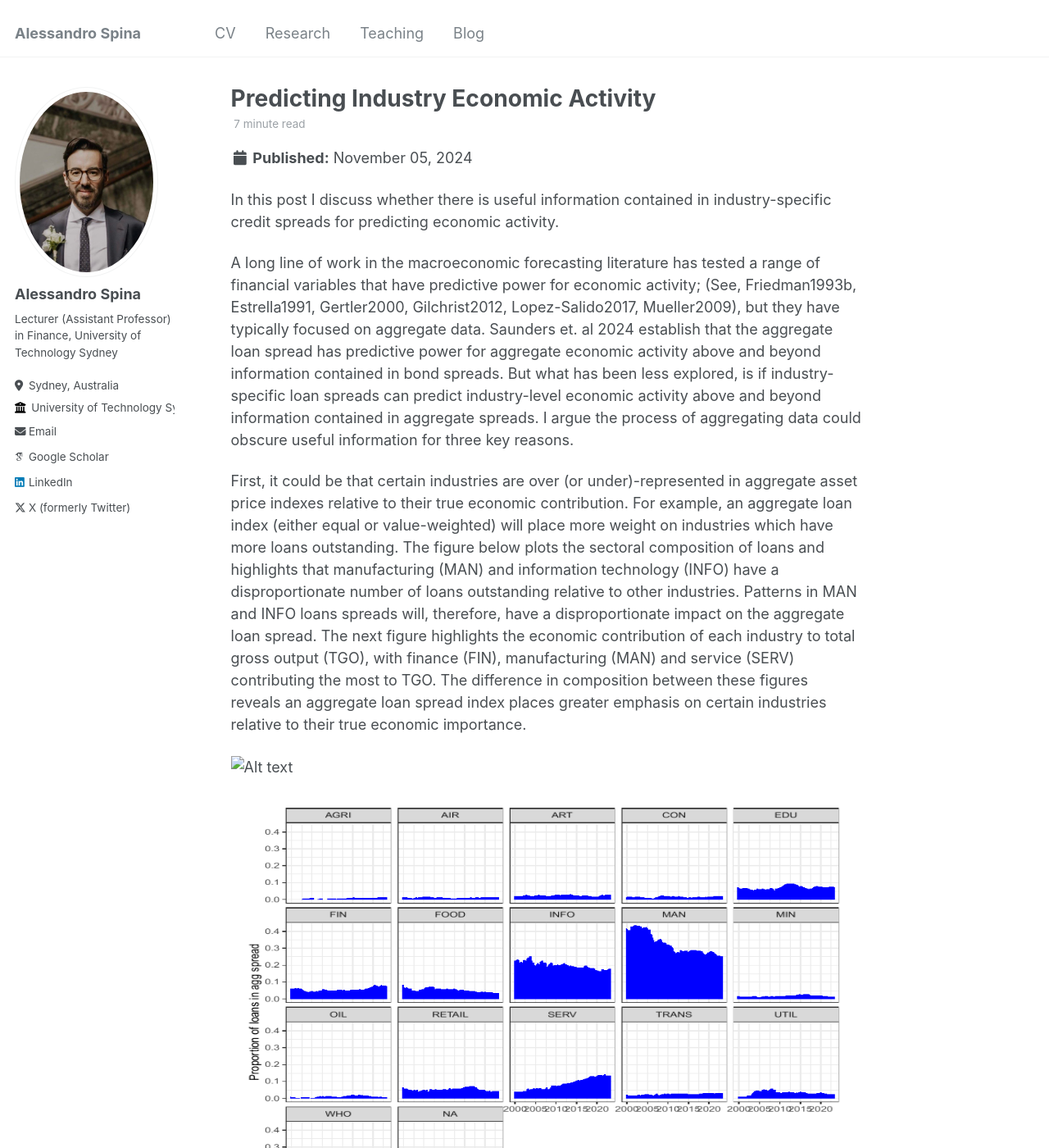
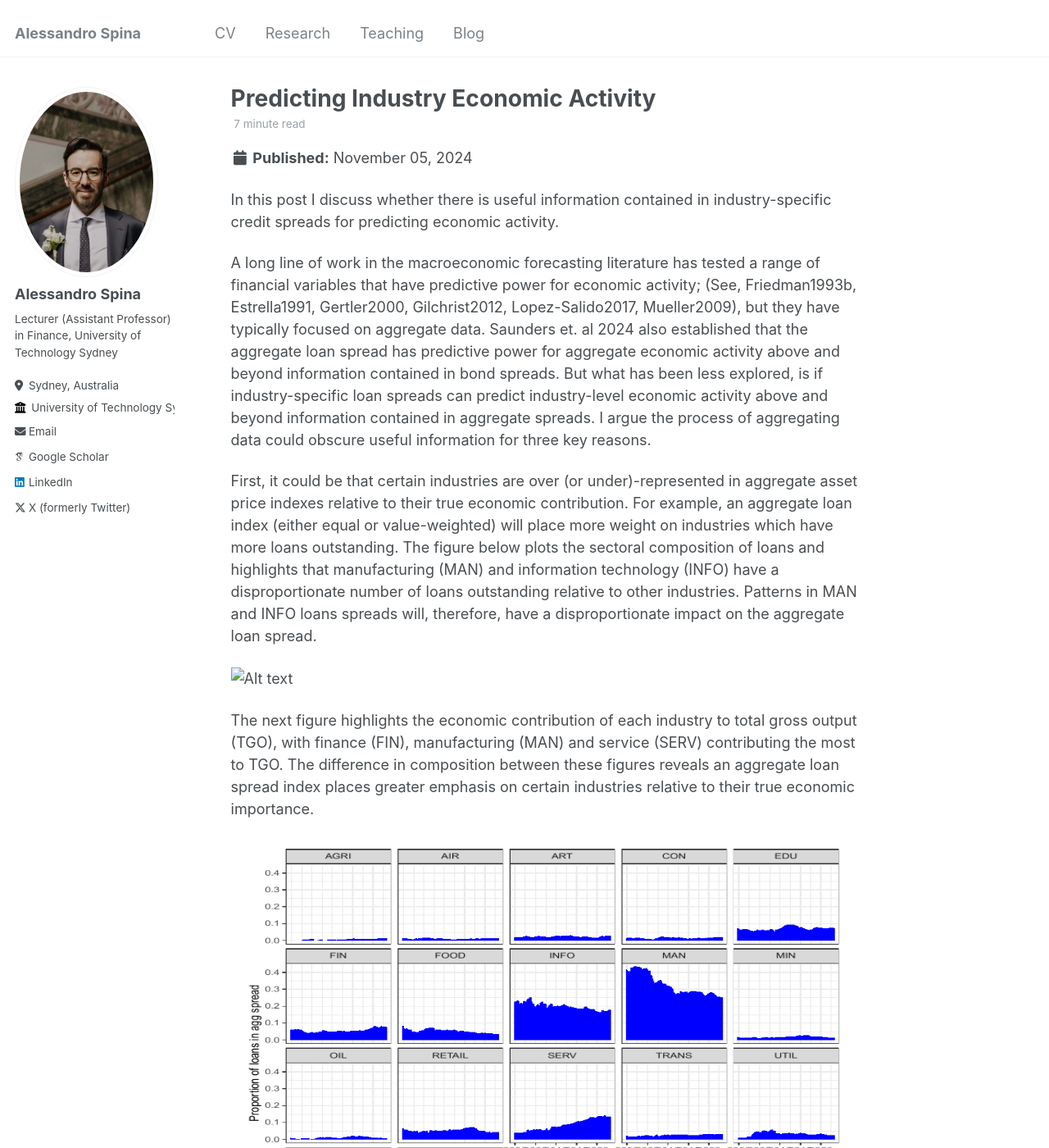
Before and after one commit to aspi6246/aspi6246.github.io, a Jekyll site: the page built from _posts/2024-11-05-blog-post-5.md, in a window 1280 px wide and 1400 px high. Shown: the whole window at 82% size. Built offline with Jekyll 4.4.1, drawn with Linux system fonts in a browser that asks for light colours; some web fonts are replaced; some of the changed text lies outside the part shown.

Commit message:
Update 2024-11-05-blog-post-5.md

```diff
--- a/_posts/2024-11-05-blog-post-5.md
+++ b/_posts/2024-11-05-blog-post-5.md
@@ -3,19 +3,21 @@ title: 'Predicting Industry Economic Activity'
 date: 2024-11-05
 permalink: /posts/2024/11/blog-post-5/
 tags:
-  - Monetary policy
-  - FOMC-drift
-  - RBA
+  - Loan spreads
+  - Predictability
+  - Equity returns
 ---
 
 In this post I discuss whether there is useful information contained in industry-specific credit spreads for predicting economic activity.
 
-A long line of work in the macroeconomic forecasting literature has tested a range of financial variables that have predictive power for economic activity; (See, Friedman1993b, Estrella1991, Gertler2000, Gilchrist2012, Lopez-Salido2017, Mueller2009), but they have typically focused on aggregate data. Saunders et. al 2024 establish that the aggregate loan spread has predictive power for aggregate economic activity above and beyond information contained in bond spreads. But what has been less explored, is if industry-specific loan spreads can predict industry-level economic activity above and beyond information contained in aggregate spreads.
+A long line of work in the macroeconomic forecasting literature has tested a range of financial variables that have predictive power for economic activity; (See, Friedman1993b, Estrella1991, Gertler2000, Gilchrist2012, Lopez-Salido2017, Mueller2009), but they have typically focused on aggregate data. Saunders et. al 2024 also established that the aggregate loan spread has predictive power for aggregate economic activity above and beyond information contained in bond spreads. But what has been less explored, is if industry-specific loan spreads can predict industry-level economic activity above and beyond information contained in aggregate spreads.
 I argue the process of aggregating data could obscure useful information for three key reasons.
 
-First, it could be that certain industries are over (or under)-represented in aggregate asset price indexes relative to their true economic contribution. For example, an aggregate loan index (either equal or value-weighted) will place more weight on industries which have more loans outstanding. The figure below plots the sectoral composition of loans and highlights that manufacturing (MAN) and information technology (INFO) have a disproportionate number of loans outstanding relative to other industries. Patterns in MAN and INFO loans spreads will, therefore, have a disproportionate impact on the aggregate loan spread. The next figure  highlights the economic contribution of each industry to total gross output (TGO), with finance (FIN), manufacturing (MAN) and service (SERV) contributing the most to TGO. The difference in composition between these figures reveals an aggregate loan spread index places greater emphasis on certain industries relative to their true economic importance.
+First, it could be that certain industries are over (or under)-represented in aggregate asset price indexes relative to their true economic contribution. For example, an aggregate loan index (either equal or value-weighted) will place more weight on industries which have more loans outstanding. The figure below plots the sectoral composition of loans and highlights that manufacturing (MAN) and information technology (INFO) have a disproportionate number of loans outstanding relative to other industries. Patterns in MAN and INFO loans spreads will, therefore, have a disproportionate impact on the aggregate loan spread.
 
-![Alt text](/assets/images/fig1.png){: style="width:800px;height:600px;"}
+![Alt text](/assets/images/fig1.png){: style="width:600px;height:600px;"}
+
+The next figure highlights the economic contribution of each industry to total gross output (TGO), with finance (FIN), manufacturing (MAN) and service (SERV) contributing the most to TGO. The difference in composition between these figures reveals an aggregate loan spread index places greater emphasis on certain industries relative to their true economic importance.
 
 ![Alt text](/assets/images/fig2.png){: style="width:800px;height:600px;"}
 
@@ -50,4 +52,4 @@ One may argue that equity markets, being larger and more liquid, should also con
 
 ![Alt text](/assets/images/tab2.png){: style="width:800px;height:600px;"}
 
-What is the benefit of using industry level loan spreads and who would find these results useful? First, policy makers would benefit from tracking industry level spreads to obtain a better understanding of the state of the economy. Furthermore, industry spreads may provide insights into the transmission mechanisms of monetary policy by tracking conditions in interest rate sensitive sectors. Second, bank loan officers would be a user of industry information given their role in allocating credit. For example, Blickle et. al (2023) show that loan portfolios of banks do show a tendency to specialise in certain industries. Industry credit spreads would provide loan officers with an additional barometer of conditions in each industry. =
+What is the benefit of using industry level loan spreads and who would find these results useful? First, policy makers would benefit from tracking industry level spreads to obtain a better understanding of the state of the economy. Furthermore, industry spreads may provide insights into the transmission mechanisms of monetary policy by tracking conditions in interest rate sensitive sectors. Second, bank loan officers would be a user of industry information given their role in allocating credit. For example, Blickle et. al (2023) show that loan portfolios of banks do show a tendency to specialise in certain industries. Industry credit spreads would provide loan officers with an additional barometer of conditions in each industry.
```
